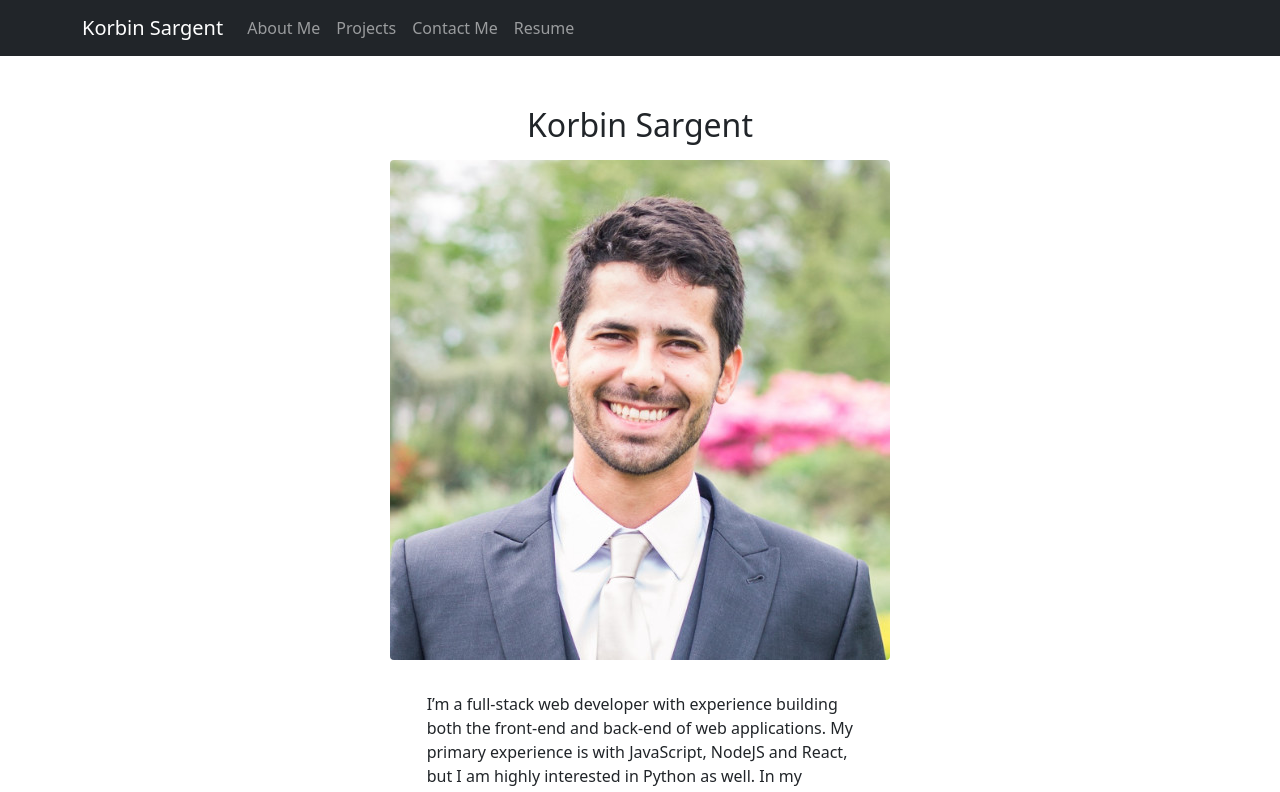
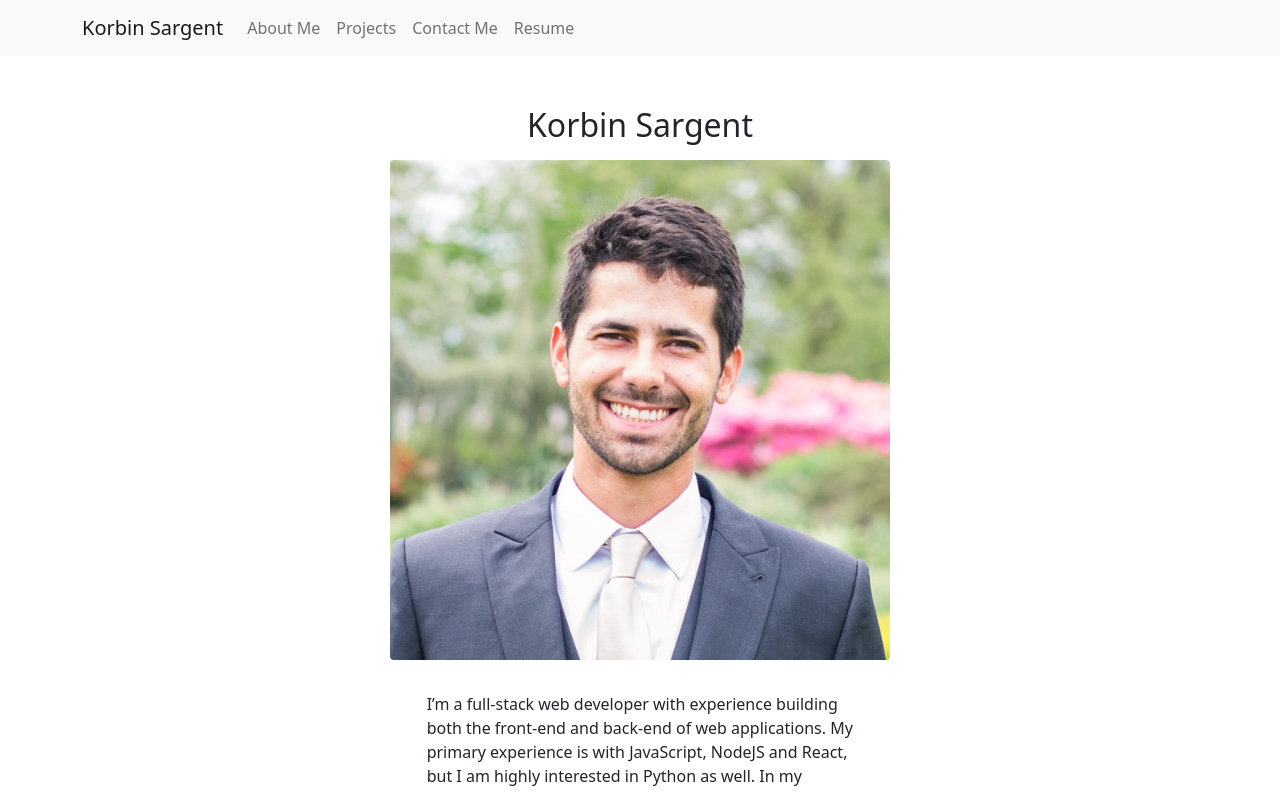
Before and after one commit to Korbin-Sargent/React-Portfolio, a React (Create React App) app: page / in a window 1280 px wide. Shown: the top 792 px of the page. Built offline with nearby package versions, Linux system fonts and the light colour scheme.

Commit message:
Switching navbar theme back to light

```diff
--- a/src/components/NavBar/NavBar.js
+++ b/src/components/NavBar/NavBar.js
@@ -5,7 +5,7 @@ import { Navbar, Container, Nav } from "react-bootstrap";
 const NavBar = () => {
   return (
     <>
-      <Navbar bg="dark" variant="dark">
+      <Navbar bg="light" variant="light">
         <Container className="justify-content-center">
           <Navbar.Brand>Korbin Sargent</Navbar.Brand>
           <Nav className="me-auto">
```
